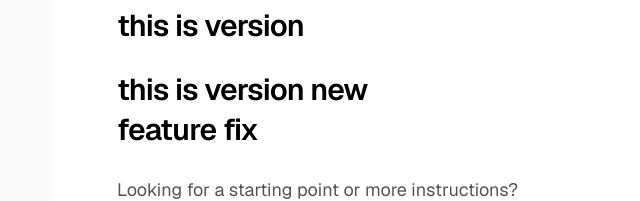
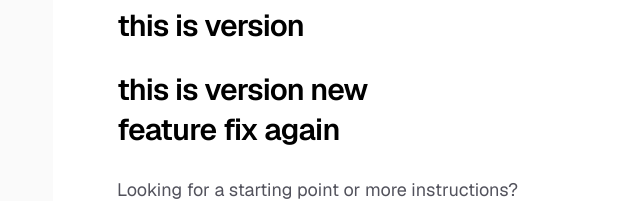
Before and after one commit to erisetyawan1/learn-semantic-release, a Next.js app: page / in a window 1280 px wide. Shown: the part 320-521 px from the top of the page, without its empty margins (203-843 px from the left). Built offline with nearby package versions, Linux system fonts and the light colour scheme.

Commit message:
fix(landing page): remove unnesecary character

```diff
--- a/app/page.tsx
+++ b/app/page.tsx
@@ -20,7 +20,7 @@ export default function Home() {
             this is version {process.env.app_VERSION}
           </h1>
           <h1 className="max-w-xs text-3xl font-semibold leading-10 tracking-tight text-black dark:text-zinc-50">
-            this is version new feature fix
+            this is version new feature fix again
           </h1>
           <p className="max-w-md text-lg leading-8 text-zinc-600 dark:text-zinc-400">
             Looking for a starting point or more instructions? Head over to{" "}
```
